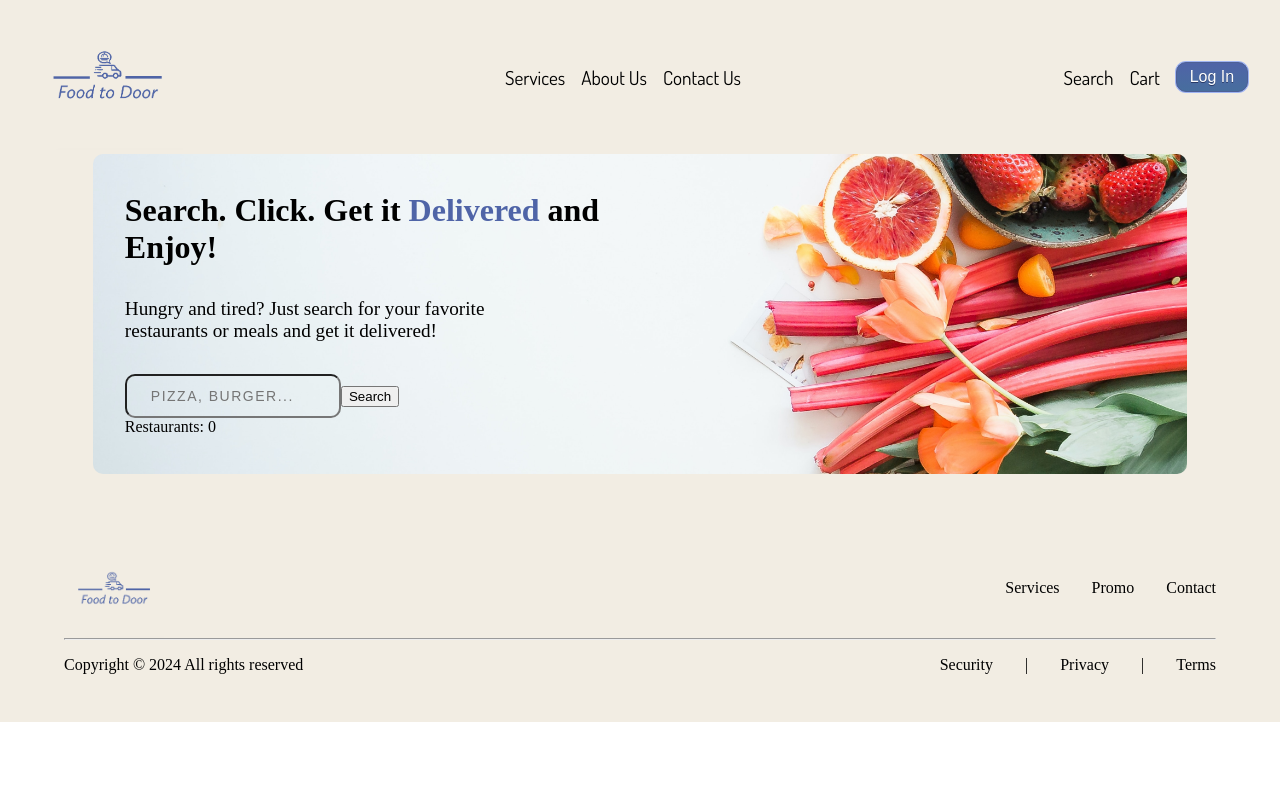
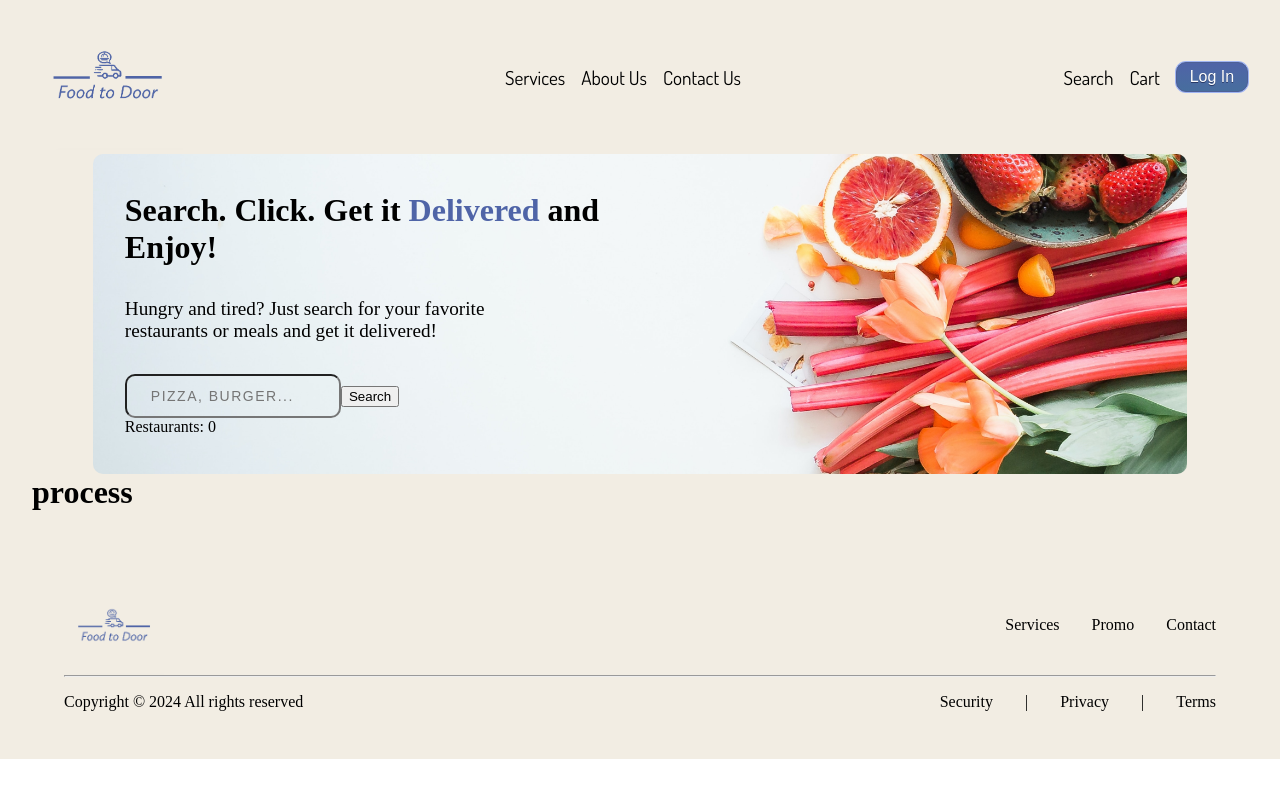
Before and after one commit to moisesg526/food-to-door, a React (Create React App) app: page / in a window 1280 px wide. Built offline with nearby package versions, Linux system fonts and the light colour scheme; no server answers.

Commit message:
Added Process component to body component

```diff
--- a/src/components/body.js
+++ b/src/components/body.js
@@ -1,8 +1,10 @@
 import Search from "./search";
 import "../css/body.css";
+import Process from "./process";
 
 function Body() {
   return (
+    <>
       <div className="body">
         <div className="body-text">
           <h1>
@@ -16,6 +18,8 @@ function Body() {
           <Search />
         </div>
       </div>
+      <Process />
+    </>
   );
 }
 
```
Lines whose indentation alone changed are shown as unchanged.
